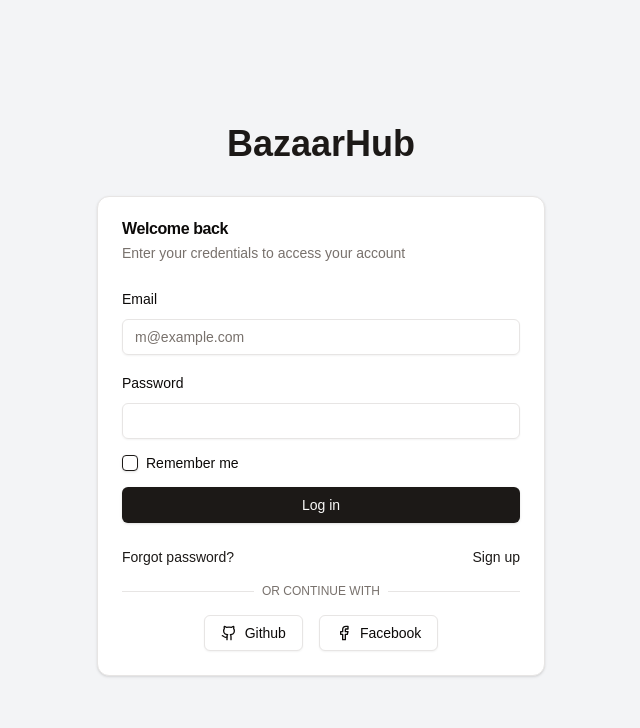
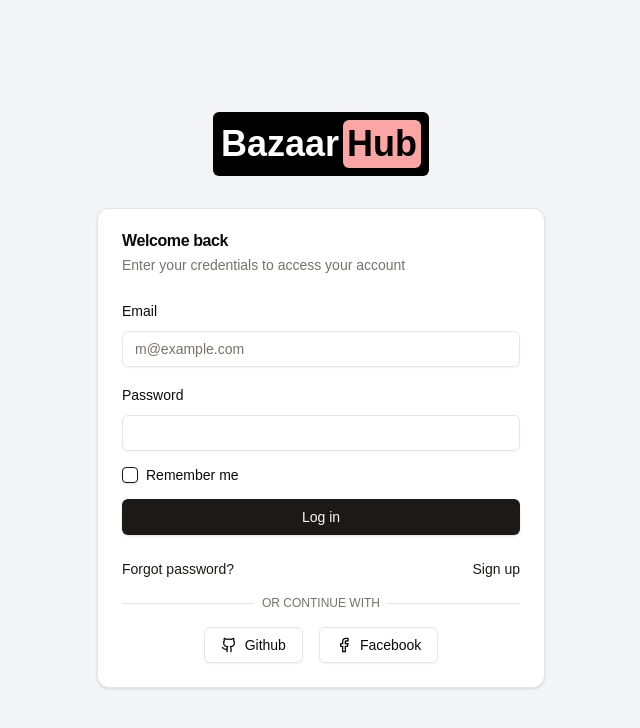
Before and after one commit to Sujal-Gaha/mern-app, a Next.js app in the folder frontend/: page /login in a window 1280 px wide. Shown: the top 728 px of the page, without its empty margins (319-959 px from the left). Built offline with nearby package versions, Linux system fonts and the light colour scheme.

Commit message:
designed the apps logo

```diff
--- a/frontend/src/app/login/page.tsx
+++ b/frontend/src/app/login/page.tsx
@@ -15,6 +15,7 @@
 import { Label } from "@/components/ui/label";
 import { Facebook, Github } from "lucide-react";
 import { getAppsPath } from "@/lib/config";
+import { AppLogo } from "@/components/logo";
 
 export default function LoginPage() {
   const [email, setEmail] = useState("");
@@ -30,7 +31,7 @@
   return (
     <div className="min-h-screen bg-gray-100 flex flex-col justify-center items-center p-4">
       <div className="mb-8">
-        <h1 className="text-4xl font-bold text-primary">BazaarHub</h1>
+        <AppLogo />
       </div>
       <Card className="w-full max-w-md">
         <CardHeader>
--- a/frontend/src/app/register/page.tsx
+++ b/frontend/src/app/register/page.tsx
@@ -15,6 +15,7 @@
 import { Label } from "@/components/ui/label";
 import { Facebook, Github } from "lucide-react";
 import { getAppsPath } from "@/lib/config";
+import { AppLogo } from "@/components/logo";
 
 export default function RegisterPage() {
   const [firstName, setFirstName] = useState("");
@@ -39,7 +40,7 @@
   return (
     <div className="min-h-screen bg-gray-100 flex flex-col justify-center items-center p-4">
       <div className="mb-8">
-        <h1 className="text-4xl font-bold text-primary">BazaarHub</h1>
+        <AppLogo />
       </div>
       <Card className="w-full max-w-md">
         <CardHeader>
--- /dev/null
+++ b/frontend/src/components/logo.tsx
@@ -0,0 +1,10 @@
+export const AppLogo = () => {
+  return (
+    <div className="p-2 bg-black rounded-md flex items-center gap-1">
+      <h1 className="text-4xl font-bold text-white">Bazaar</h1>
+      <h1 className="text-4xl font-bold text-black p-1 bg-red-300 rounded-md">
+        Hub
+      </h1>
+    </div>
+  );
+};
```
